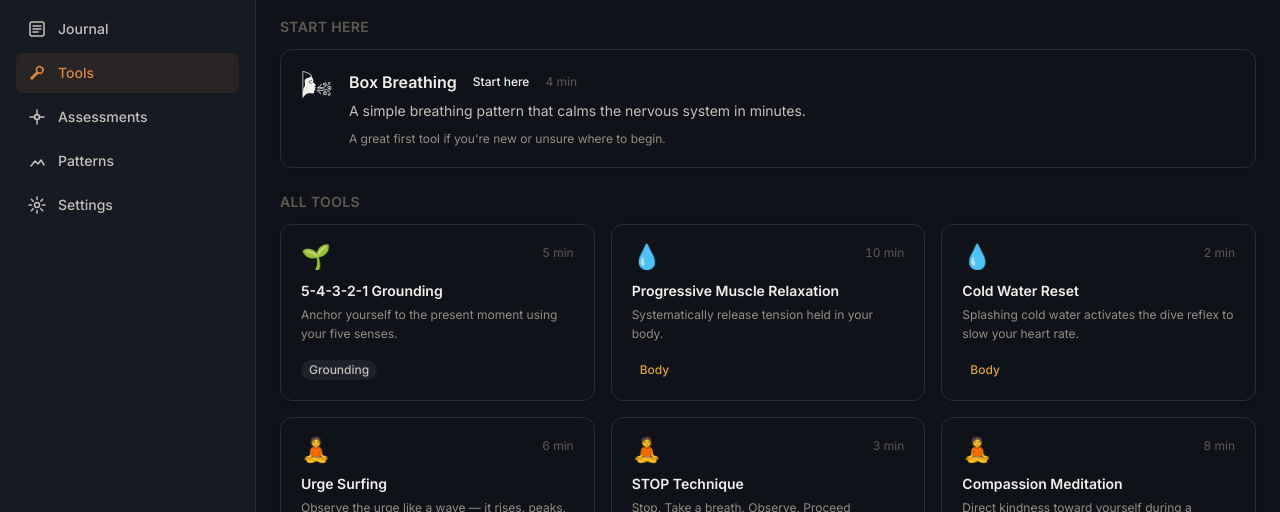
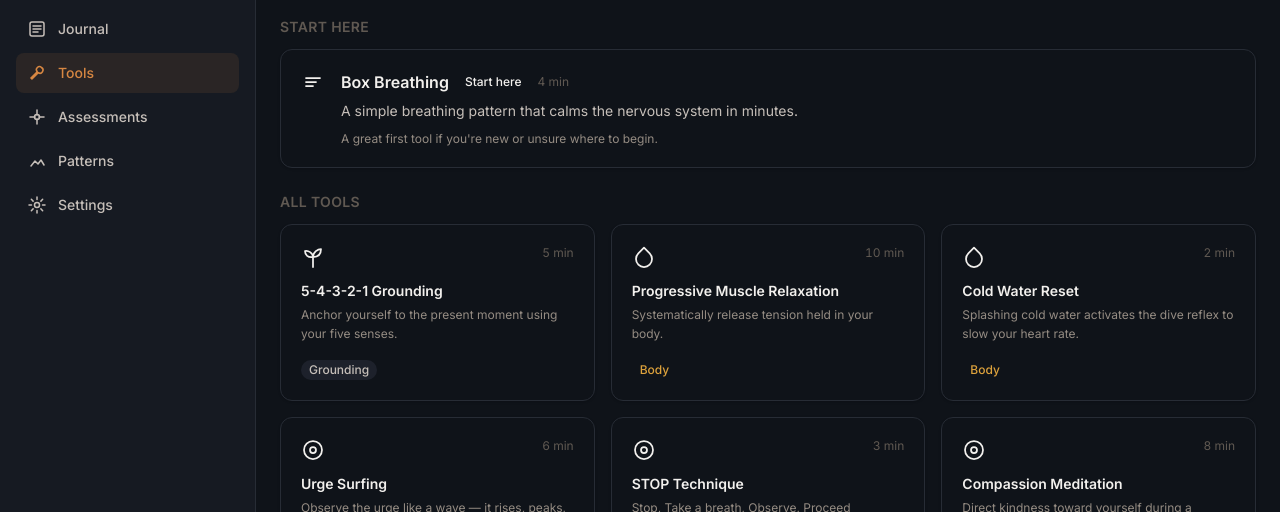
Before and after one commit to Synexiun/psy, a Next.js app in the folder apps/web-app/: page /en/tools in a window 1280 px wide. Shown: the part 124-636 px from the top of the page. Built offline with nearby package versions, Linux system fonts and the light colour scheme; no server answers.

Commit message:
feat(web-app): Tools screen refresh — SVG icons, React import, detail E2E (Task 6.3)

```diff
--- a/apps/web-app/src/app/[locale]/tools/[slug]/page.tsx
+++ b/apps/web-app/src/app/[locale]/tools/[slug]/page.tsx
@@ -1,5 +1,6 @@
 'use client';
 
+import * as React from 'react';
 import { use } from 'react';
 import { useTranslations } from 'next-intl';
 import { notFound } from 'next/navigation';
@@ -44,12 +45,36 @@ export const TOOLS: CopingTool[] = [
 
 export const TOOL_IDS = TOOLS.map((t) => t.id);
 
-const CATEGORY_ICONS: Record<ToolCategory, string> = {
-  breathing: '🌬',
-  grounding: '🌱',
-  body: '💧',
-  mindfulness: '🧘',
-};
+function CategoryIcon({ category }: { category: ToolCategory }): React.ReactElement {
+  switch (category) {
+    case 'breathing':
+      return (
+        <svg xmlns="http://www.w3.org/2000/svg" viewBox="0 0 24 24" fill="none" stroke="currentColor" strokeWidth={1.75} strokeLinecap="round" strokeLinejoin="round" className="h-6 w-6" aria-hidden="true">
+          <path d="M5 8h14M5 12h10M5 16h7"/>
+        </svg>
+      );
+    case 'grounding':
+      return (
+        <svg xmlns="http://www.w3.org/2000/svg" viewBox="0 0 24 24" fill="none" stroke="currentColor" strokeWidth={1.75} strokeLinecap="round" strokeLinejoin="round" className="h-6 w-6" aria-hidden="true">
+          <path d="M12 22V12M12 12C12 7 17 4 20 4c0 5-3 8-8 8z"/>
+          <path d="M12 12C12 8 7 5 4 6c0 4 3 7 8 6z"/>
+        </svg>
+      );
+    case 'body':
+      return (
+        <svg xmlns="http://www.w3.org/2000/svg" viewBox="0 0 24 24" fill="none" stroke="currentColor" strokeWidth={1.75} strokeLinecap="round" strokeLinejoin="round" className="h-6 w-6" aria-hidden="true">
+          <path d="M12 2.69l5.66 5.66a8 8 0 1 1-11.31 0z"/>
+        </svg>
+      );
+    case 'mindfulness':
+      return (
+        <svg xmlns="http://www.w3.org/2000/svg" viewBox="0 0 24 24" fill="none" stroke="currentColor" strokeWidth={1.75} strokeLinecap="round" strokeLinejoin="round" className="h-6 w-6" aria-hidden="true">
+          <circle cx="12" cy="12" r="9"/>
+          <circle cx="12" cy="12" r="3"/>
+        </svg>
+      );
+  }
+}
 
 const CATEGORY_BADGE_TONE: Record<ToolCategory, 'neutral' | 'calm' | 'warning' | 'success'> = {
   breathing: 'calm',
@@ -214,7 +239,11 @@ function NumberedSteps({ steps, onComplete }: NumberedStepsProps) {
                     }`}
                     aria-hidden="true"
                   >
-                    {isChecked ? '✓' : String(i + 1)}
+                    {isChecked ? (
+                      <svg xmlns="http://www.w3.org/2000/svg" viewBox="0 0 12 12" fill="none" stroke="currentColor" strokeWidth={2} strokeLinecap="round" strokeLinejoin="round" width="12" height="12" aria-hidden="true">
+                        <path d="M2 6l3 3 5-5"/>
+                      </svg>
+                    ) : String(i + 1)}
                   </span>
                   <div>
                     <p className={`text-sm font-medium leading-snug ${isChecked ? 'line-through text-ink-quaternary' : 'text-ink-primary'}`}>
@@ -251,7 +280,10 @@ function NumberedSteps({ steps, onComplete }: NumberedStepsProps) {
 function CompletionCard({ locale }: { locale: string }) {
   return (
     <Card tone="calm" className="flex flex-col items-center text-center gap-4 py-10">
-      <span className="text-4xl" aria-hidden="true">🌿</span>
+      <svg xmlns="http://www.w3.org/2000/svg" viewBox="0 0 48 48" fill="none" stroke="var(--color-signal-stable)" strokeWidth={2.5} strokeLinecap="round" strokeLinejoin="round" width="48" height="48" aria-hidden="true">
+        <path d="M24 44V24M24 24C24 14 34 8 40 8c0 10-6 16-16 16z"/>
+        <path d="M24 24C24 16 14 10 8 12c0 8 6 14 16 12z"/>
+      </svg>
       <div>
         <p className="text-lg font-semibold text-ink-primary">You showed up. That matters.</p>
         <p className="mt-2 text-sm leading-relaxed text-ink-secondary">
@@ -542,7 +574,6 @@ function ToolDetailInner({ locale, slug }: { locale: string; slug: string }) {
   const tool = TOOLS.find((tc) => tc.id === slug);
   if (!tool) notFound();
 
-  const icon = CATEGORY_ICONS[tool.category];
   const badgeTone = CATEGORY_BADGE_TONE[tool.category];
 
   return (
@@ -561,8 +592,8 @@ function ToolDetailInner({ locale, slug }: { locale: string; slug: string }) {
 
         {/* Tool header */}
         <header className="flex items-start gap-4">
-          <span className="text-4xl leading-none mt-0.5 shrink-0" aria-hidden="true">
-            {icon}
+          <span className="text-4xl leading-none mt-0.5 shrink-0">
+            <CategoryIcon category={tool.category} />
           </span>
           <div className="min-w-0 space-y-1.5">
             <div className="flex items-center gap-2 flex-wrap">
--- a/apps/web-app/src/app/[locale]/tools/page.tsx
+++ b/apps/web-app/src/app/[locale]/tools/page.tsx
@@ -1,5 +1,6 @@
 'use client';
 
+import * as React from 'react';
 import { use } from 'react';
 import { useTranslations } from 'next-intl';
 import { Layout } from '@/components/Layout';
@@ -66,12 +67,36 @@ const TOOLS: CopingTool[] = [
   },
 ];
 
-const CATEGORY_ICONS: Record<ToolCategory, string> = {
-  breathing: '🌬',
-  grounding: '🌱',
-  body: '💧',
-  mindfulness: '🧘',
-};
+function CategoryIcon({ category }: { category: ToolCategory }): React.ReactElement {
+  switch (category) {
+    case 'breathing':
+      return (
+        <svg xmlns="http://www.w3.org/2000/svg" viewBox="0 0 24 24" fill="none" stroke="currentColor" strokeWidth={1.75} strokeLinecap="round" strokeLinejoin="round" className="h-6 w-6" aria-hidden="true">
+          <path d="M5 8h14M5 12h10M5 16h7"/>
+        </svg>
+      );
+    case 'grounding':
+      return (
+        <svg xmlns="http://www.w3.org/2000/svg" viewBox="0 0 24 24" fill="none" stroke="currentColor" strokeWidth={1.75} strokeLinecap="round" strokeLinejoin="round" className="h-6 w-6" aria-hidden="true">
+          <path d="M12 22V12M12 12C12 7 17 4 20 4c0 5-3 8-8 8z"/>
+          <path d="M12 12C12 8 7 5 4 6c0 4 3 7 8 6z"/>
+        </svg>
+      );
+    case 'body':
+      return (
+        <svg xmlns="http://www.w3.org/2000/svg" viewBox="0 0 24 24" fill="none" stroke="currentColor" strokeWidth={1.75} strokeLinecap="round" strokeLinejoin="round" className="h-6 w-6" aria-hidden="true">
+          <path d="M12 2.69l5.66 5.66a8 8 0 1 1-11.31 0z"/>
+        </svg>
+      );
+    case 'mindfulness':
+      return (
+        <svg xmlns="http://www.w3.org/2000/svg" viewBox="0 0 24 24" fill="none" stroke="currentColor" strokeWidth={1.75} strokeLinecap="round" strokeLinejoin="round" className="h-6 w-6" aria-hidden="true">
+          <circle cx="12" cy="12" r="9"/>
+          <circle cx="12" cy="12" r="3"/>
+        </svg>
+      );
+  }
+}
 
 const CATEGORY_BADGE_TONE: Record<ToolCategory, 'neutral' | 'calm' | 'warning' | 'success'> = {
   breathing: 'calm',
@@ -96,8 +121,8 @@ function ToolCard({ tool, locale }: { tool: CopingTool; locale: string }) {
     >
       <Card hover className="h-full">
         <div className="flex items-start justify-between gap-2">
-          <span className="text-2xl leading-none" aria-hidden="true">
-            {CATEGORY_ICONS[tool.category]}
+          <span className="text-2xl leading-none">
+            <CategoryIcon category={tool.category} />
           </span>
           <div className="flex items-center gap-1.5 shrink-0">
             {tool.featured && (
@@ -160,8 +185,8 @@ function ToolsInner({ locale }: { locale: string }) {
               aria-label={`Open ${t(`tools.items.${featured.catalogKey}.name`)}`}
             >
               <Card tone="calm" hover className="flex gap-4 items-start">
-                <span className="text-3xl leading-none shrink-0" aria-hidden="true">
-                  {CATEGORY_ICONS[featured.category]}
+                <span className="text-3xl leading-none shrink-0">
+                  <CategoryIcon category={featured.category} />
                 </span>
                 <div className="min-w-0">
                   <div className="flex items-center gap-2 flex-wrap">
```
Also changed, not shown: 1 other file (tests, documents, lock files or other folders).
